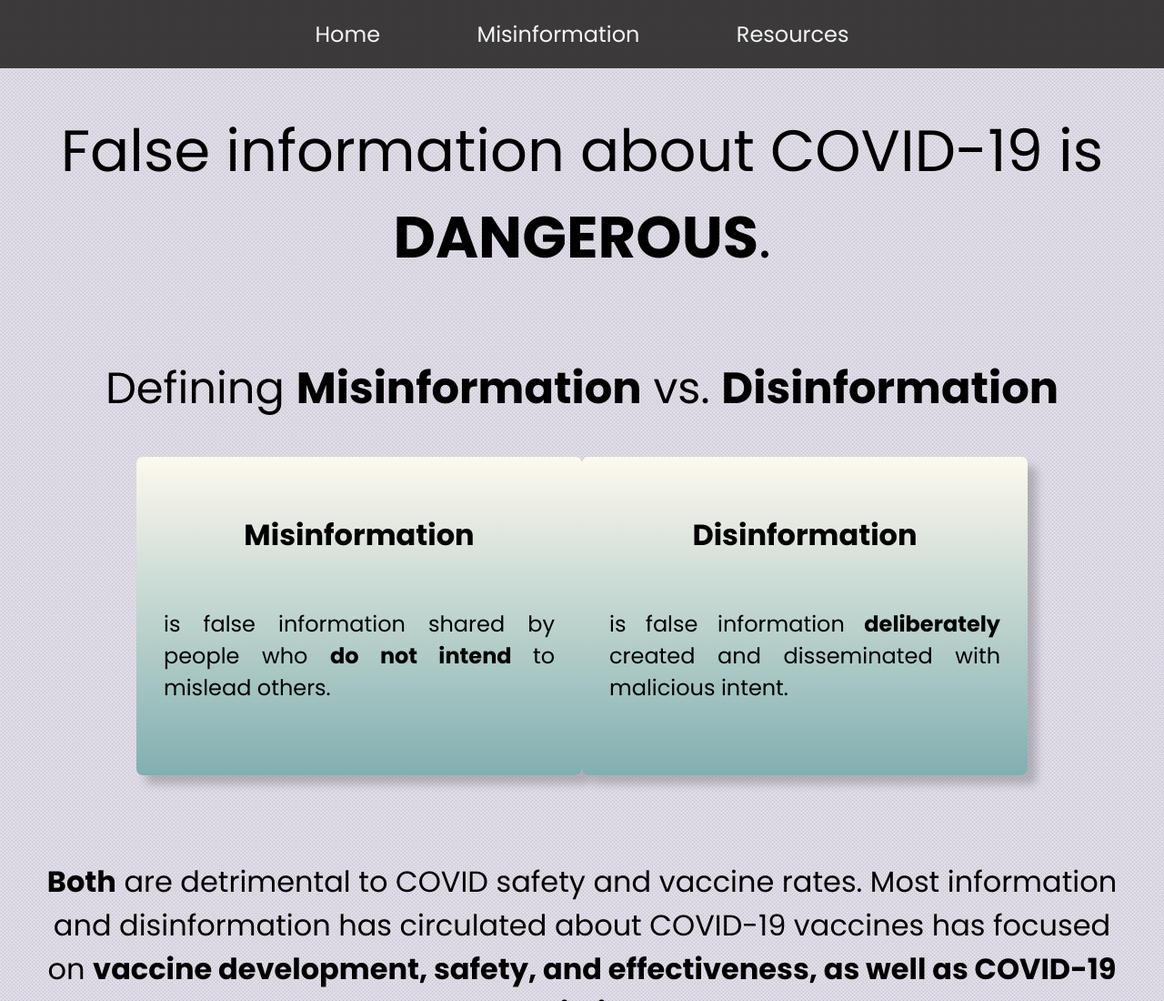
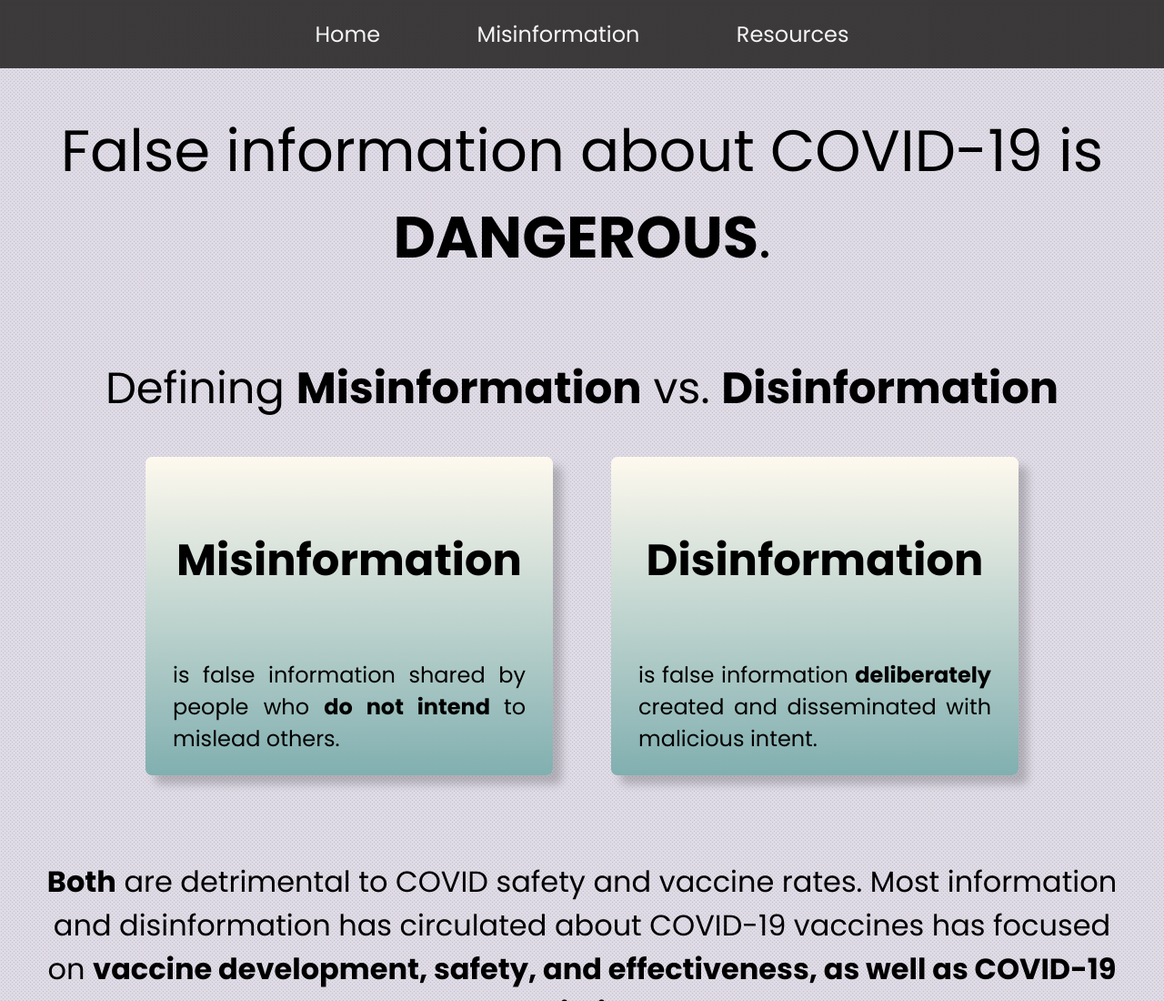
Before and after one commit to dylpang/covidinfo, a plain HTML site: page misinfo.html in a window 1280 px wide. Shown: the top 1100 px of the page at 91% size. Drawn offline with nearby package versions, Linux system fonts and the light colour scheme.

Commit message:
fixed spacing

```diff
--- a/css/misinfostyle.css
+++ b/css/misinfostyle.css
@@ -53,19 +53,19 @@ body, html {
 
 h1 {
   font-weight: normal;
-  font-size: 64px;
+  font-size: 4rem;
   text-align: center;
 }
 
 h2 {
   font-weight: normal;
-  font-size: 48px;
+  font-size: 3rem;
   text-align: center;
 
 }
 
 h3 {
-  font-size: 32px;
+  font-size: 3rem;
 }
 
 h4 {
@@ -77,7 +77,7 @@ h4 {
 }
 
 .cardContainer {
-  padding: 0 150px 0 150px;
+  padding: 0 10rem 0 10rem;
   display: flex;
   align-items: center;
   justify-content: space-between;
@@ -93,6 +93,7 @@ h4 {
   background: rgb(129,175,176);
   background: linear-gradient(0deg, rgba(129,175,176,1) 0%, rgba(254,249,238,1) 100%);
   border-radius: 7px;
+  margin-right: 2rem;
 }
 
 .cardright{
@@ -105,6 +106,7 @@ h4 {
   background: rgb(129,175,176);
   background: linear-gradient(0deg, rgba(129,175,176,1) 0%, rgba(254,249,238,1) 100%);
   border-radius: 7px;
+  margin-left: 2rem;
 }
 
 
```
